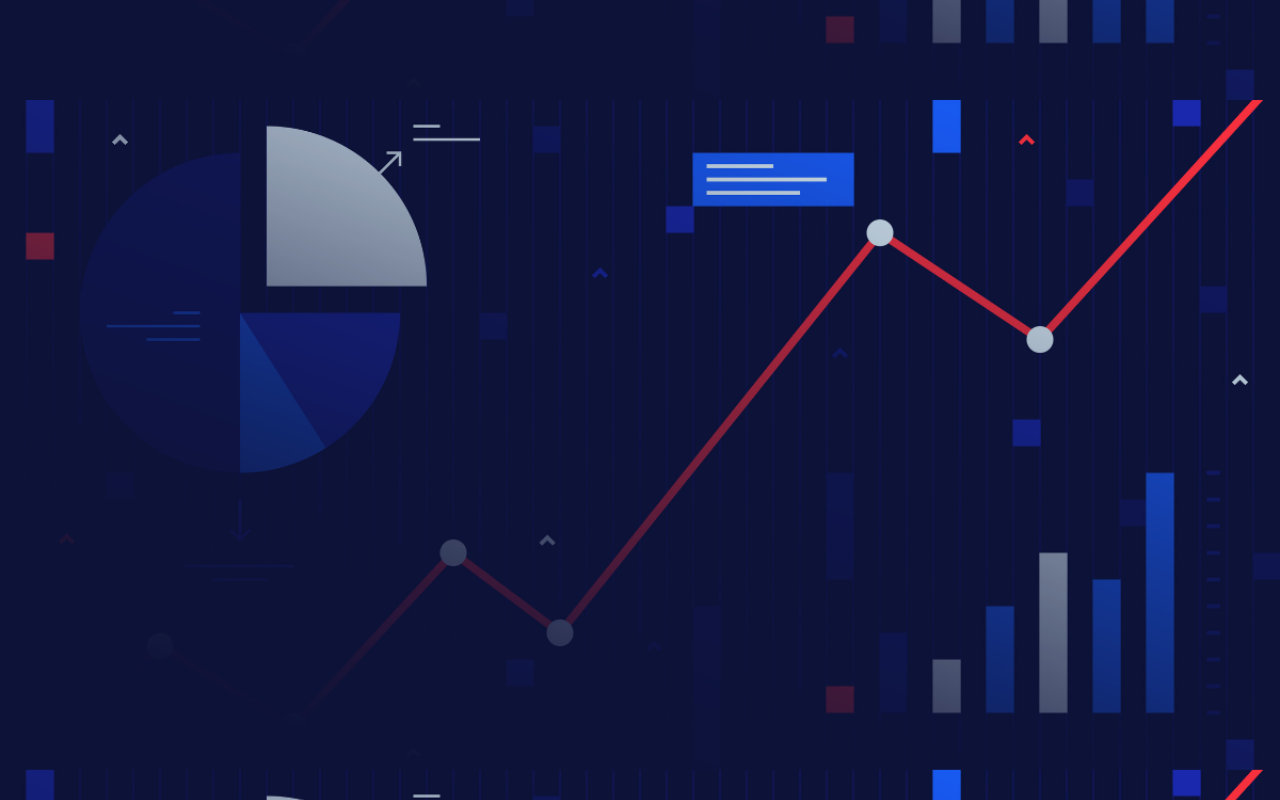
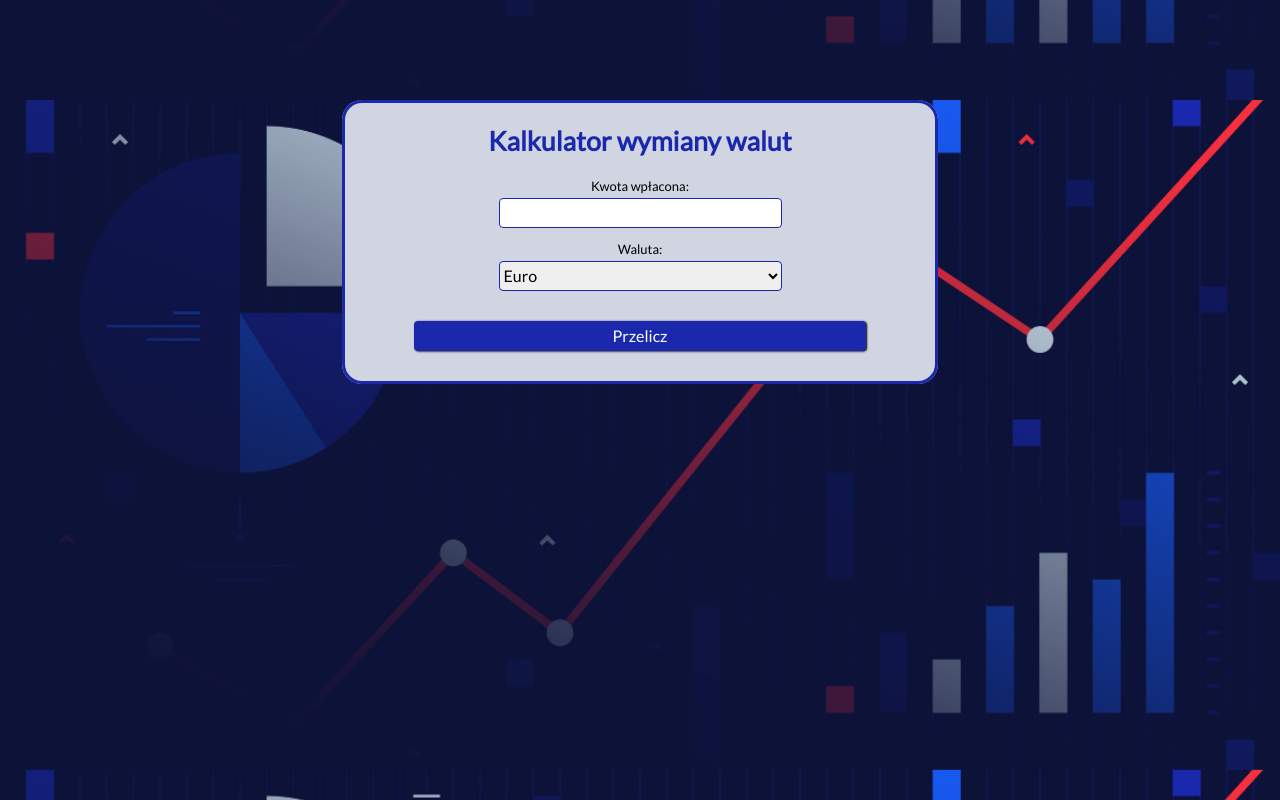
Before and after one commit to Marcin-Malek/currency-converter-react, a React (Create React App) app: page / in a window 1280 px wide. Built offline with nearby package versions, Linux system fonts and the light colour scheme.

Commit message:
created form without interactions

```diff
--- a/src/App.js
+++ b/src/App.js
@@ -1,7 +1,9 @@
+import Form from "./Form";
 
 function App() {
   return (
     <>
+    <Form></Form>
     </>
   );
 }
--- /dev/null
+++ b/src/Form/index.js
@@ -0,0 +1,21 @@
+import "./style.css";
+
+const Form = () => (
+    <form className="form">
+        <fieldset className="form__fieldset">
+            <h1 className="form__header">Kalkulator wymiany walut</h1>
+            <label className="form__label" for="from">Kwota wpłacona:</label>
+            <input type="number" id="value" name="value" className="form__input" min="0" step="any"
+                pattern="[0-9]+([,\.][0-9]+)?" />
+            <label className="form__label" for="from">Waluta:</label>
+            <select name="currency" className="form__input">
+                <option value="EUR">Euro</option>
+                <option value="USD">Dolar amerykański</option>
+                <option value="GBP">Funt szterling</option>
+            </select>
+            <button className="form__button">Przelicz</button>
+        </fieldset>
+    </form>
+)
+
+export default Form;
--- /dev/null
+++ b/src/Form/style.css
@@ -0,0 +1,51 @@
+.form {
+    max-width: 600px;
+    margin: auto;
+    margin-top: 100px;
+}
+
+.form__fieldset {
+    display: flex;
+    flex-direction: column;
+    align-items: center;
+    justify-content: center;
+    background-color: hsl(226, 21%, 85%);
+    border: 3px solid #1a28ad;
+    border-radius: 20px;
+}
+
+.form__header {
+    font-size: 20pt;
+    color: #1a28ad;
+}
+
+.form__label {
+    font-size: small;
+    margin: 4px;
+}
+
+.form__input {
+    display: block;
+    width: 50%;
+    min-width: 150px;
+    flex-basis: 30px;
+    border: 1px solid #1a28ad;
+    border-radius: 4px;
+    margin-bottom: 10px;
+}
+
+.form__button {
+    width: 80%;
+    min-width: 150px;
+    flex-basis: 30px;
+    margin: 20px;
+    background-color: #1a28ad;
+    border-radius: 4px;
+    border: none;
+    box-shadow: 1px 0.5px 2px black;
+    color: white;
+}
+
+.form__button:active {
+    box-shadow: 0px 0px 2px black;
+}
```
